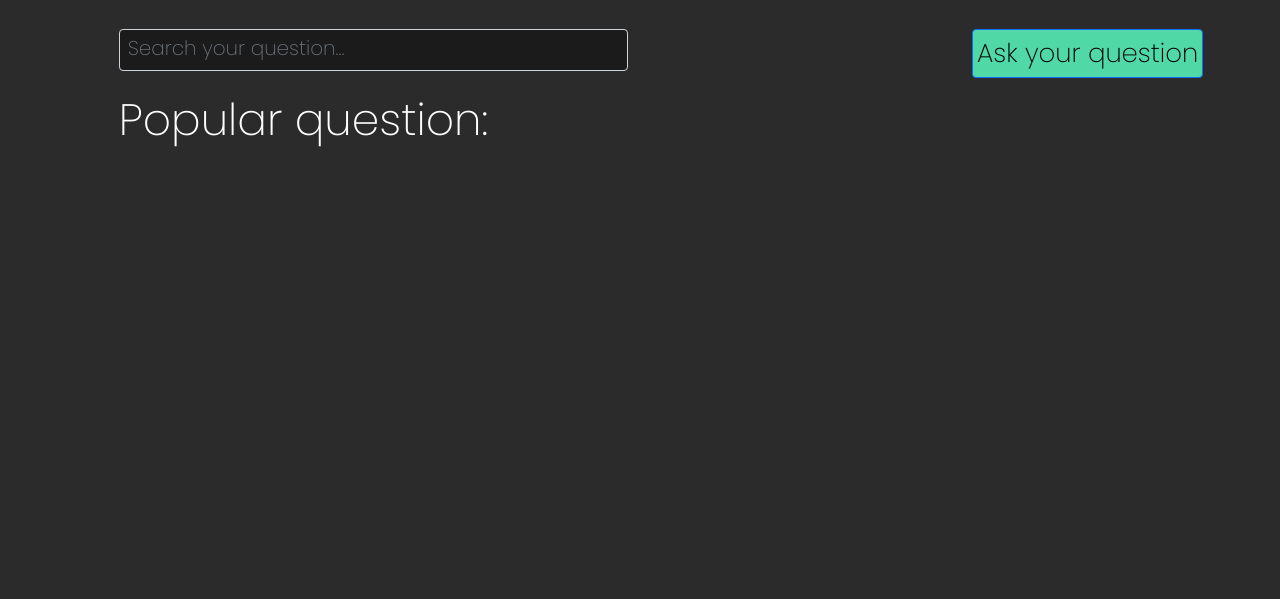
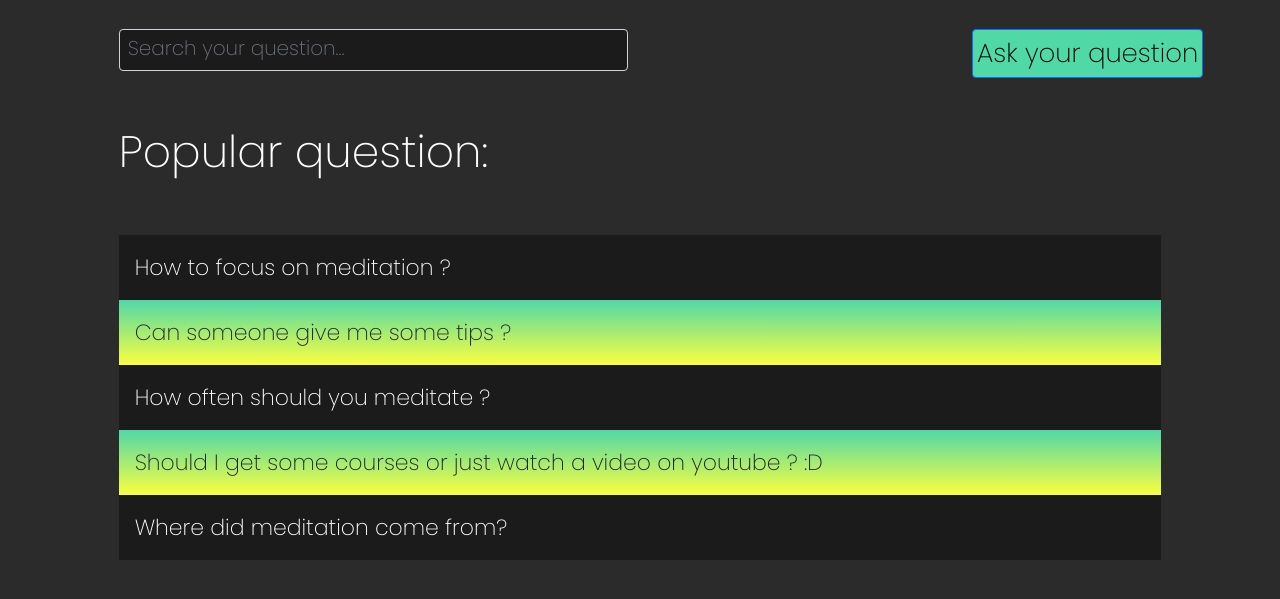
Before and after one commit to SmoleacMihai/Health-BootsTrap, a plain HTML site: page QA.html in a window 1280 px wide. Shown: the part 69-668 px from the top of the page. Drawn offline with nearby package versions, Linux system fonts and the light colour scheme; some icons are missing; a web font is replaced by a local one.

Commit message:
added Q&A page

```diff
--- a/QA.html
+++ b/QA.html
@@ -53,16 +53,30 @@
                 <button type="button" class="btn btn-primary p-1" id="askMoreQuestionsBtn">Ask your question</button>
             </div>
         </div>
-        <div class="row mt-3">
+        <div class="row mt-5">
             <div class="col-1"></div>
             <div class="col">
                 <p class="h2">Popular question:</p>
             </div>
         </div>
-        <div class="row">
+        <div class="row mt-5">
             <div class="col-1"></div>
             <div class="col-10">
-
+                <div class="darkQuestion questionsInfo p-3">
+                    How to focus on meditation ?
+                </div>
+                <div class="colorfulQuestion questionsInfo p-3">
+                    Can someone give me some tips ?
+                </div>
+                <div class="darkQuestion questionsInfo p-3">
+                    How often should you meditate ?
+                </div>
+                <div class="colorfulQuestion questionsInfo p-3">
+                    Should I get some courses or just watch a video on youtube ? :D
+                </div>
+                <div class="darkQuestion questionsInfo p-3">
+                    Where did meditation come from?
+                </div>
             </div>
         </div>
     </div>
--- a/assets/css/style.css
+++ b/assets/css/style.css
@@ -289,3 +289,30 @@ a:-webkit-any-link {
     color: black;
     font-size: 26px;
 }
+
+.darkQuestion {
+    background-color: #1B1B1B;
+    cursor: pointer;
+    position: relative;
+    color: white;
+    transition: all .3s;
+}
+
+.darkQuestion:hover {
+    font-size: 26px;
+}
+
+.colorfulQuestion {
+    background: linear-gradient(#50D8A7, #FBFF3F);
+    cursor: pointer;
+    position: relative;
+    transition: all .3s;
+}
+
+.colorfulQuestion:hover {
+    font-size: 26px;
+}
+
+.questionsInfo {
+    font-size: 22px;
+}
```
